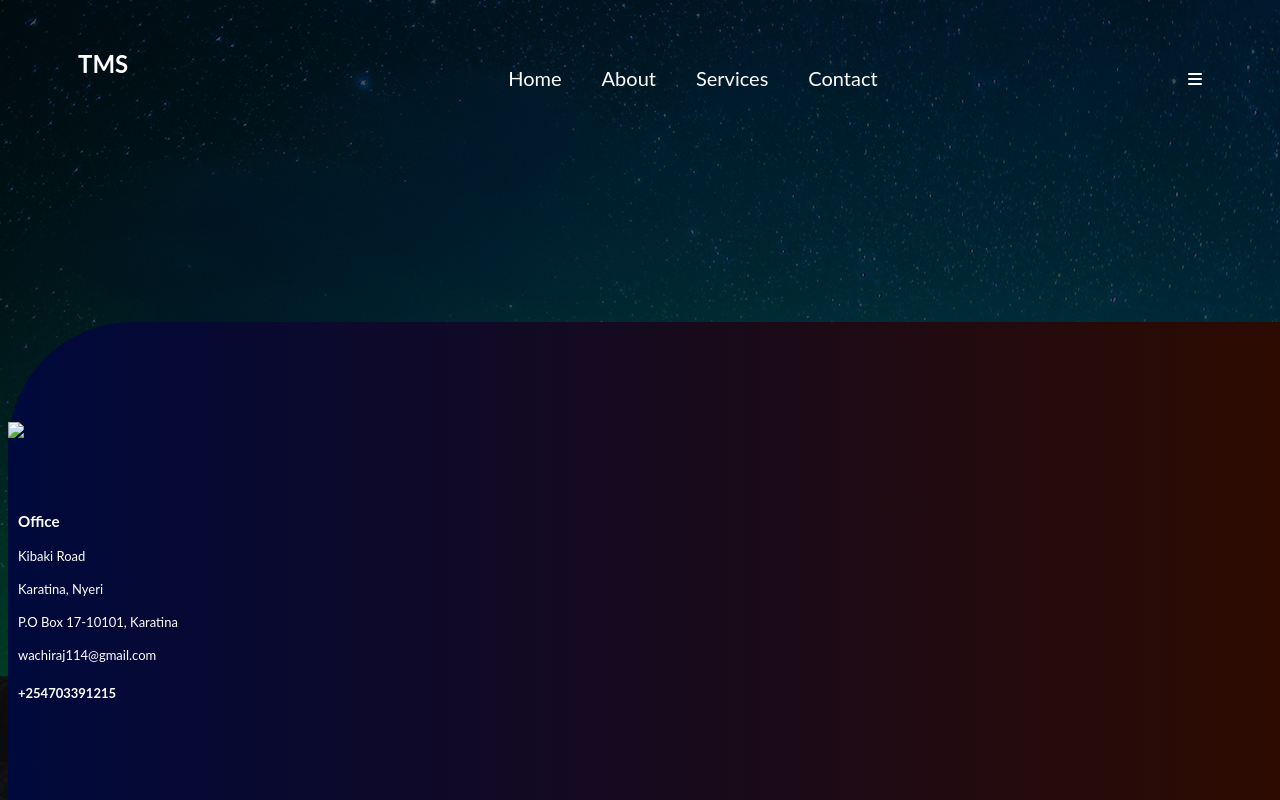
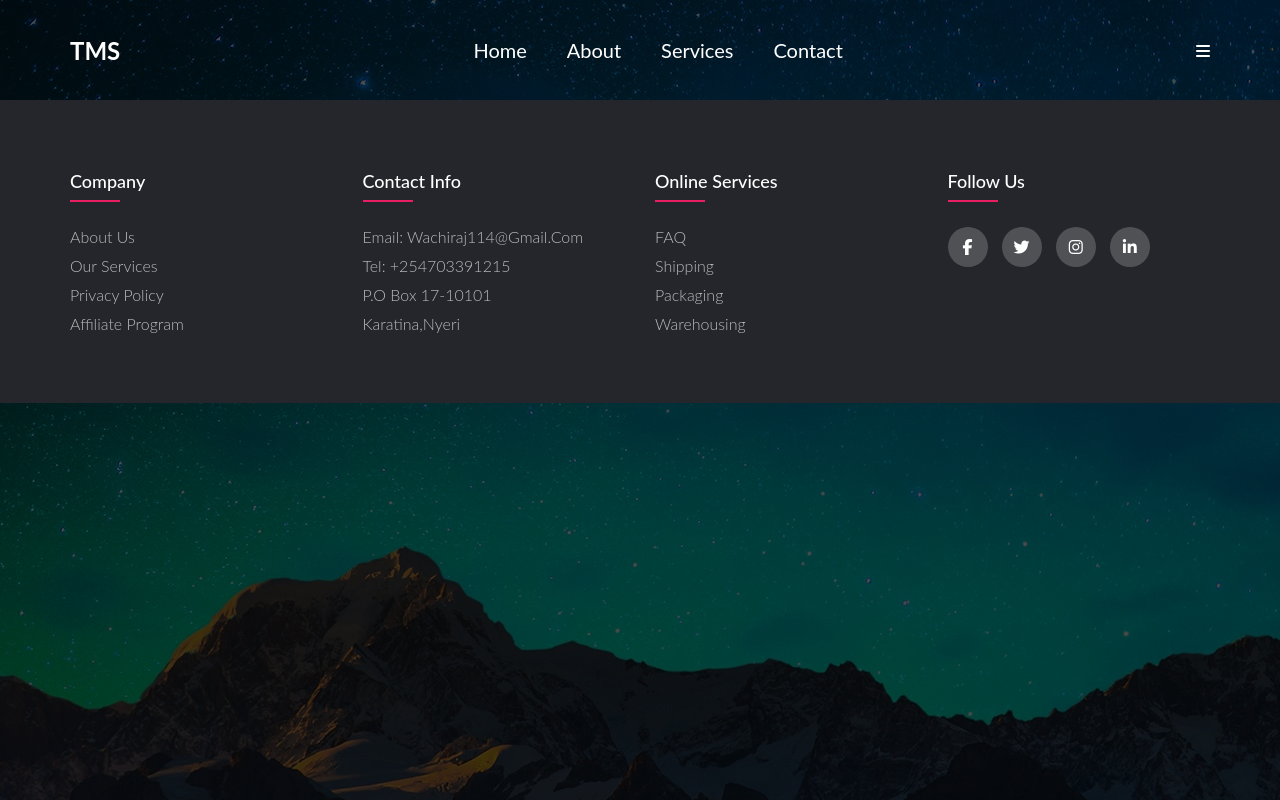
Before and after one commit to joewacira/Portofolio-Project, a plain HTML site: page home.html in a window 1280 px wide. Drawn offline with Linux system fonts and the light colour scheme.

Commit message:
creation of footer and javascript animations

```diff
--- a/home.css
+++ b/home.css
@@ -7,37 +7,95 @@ body{
 
 }
 
-footer{
-    width: 100%;
-    position: absolute;
-    bottom: 0;
-    background: linear-gradient(to right, #00093c, #2d0b00);
-    color: #fff;
-    padding: 100px 0 30px;
-    border-top-left-radius: 125px;
-    font-size: 13px;
-    line-height: 20px;
+@import url('https://fonts.googleapis.com/css2?family=Poppins:wght@300;400;500;600;700&display=swap');
 
+*{
+	margin:0;
+	padding: 0;
+	box-sizing: border-box;
+}
+.container{
+	max-width: 1170px;
+	margin:auto;
+}
+.row{
+	display: flex;
+	flex-wrap: wrap;
+}
+ul{
+	list-style: none;
+}
+.footer{
+	background-color: #24262b;
+    padding: 70px 0;
+}
+.footer-col{
+   width: 25%;
+   padding: 0 15px;
+}
+.footer-col h4{
+	font-size: 18px;
+	color: #ffffff;
+	text-transform: capitalize;
+	margin-bottom: 35px;
+	font-weight: 500;
+	position: relative;
+}
+.footer-col h4::before{
+	content: '';
+	position: absolute;
+	left:0;
+	bottom: -10px;
+	background-color: #e91e63;
+	height: 2px;
+	box-sizing: border-box;
+	width: 50px;
+}
+.footer-col ul li:not(:last-child){
+	margin-bottom: 10px;
+}
+.footer-col ul li a{
+	font-size: 16px;
+	text-transform: capitalize;
+	color: #ffffff;
+	text-decoration: none;
+	font-weight: 300;
+	color: #bbbbbb;
+	display: block;
+	transition: all 0.3s ease;
+}
+.footer-col ul li a:hover{
+	color: #ffffff;
+	padding-left: 8px;
+}
+.footer-col .social-links a{
+	display: inline-block;
+	height: 40px;
+	width: 40px;
+	background-color: rgba(255,255,255,0.2);
+	margin:0 10px 10px 0;
+	text-align: center;
+	line-height: 40px;
+	border-radius: 50%;
+	color: #ffffff;
+	transition: all 0.5s ease;
+}
+.footer-col .social-links a:hover{
+	color: #24262b;
+	background-color: #ffffff;
 }
 
-.row{
-    width: 85%;
-    margin: auto;
-    display: flex;
-    flex-wrap: wrap;
-    align-items: flex-start;
-    justify-content: space-between;
+/*responsive*/
+@media(max-width: 767px){
+  .footer-col{
+    width: 50%;
+    margin-bottom: 30px;
 }
-
-.col{
-    flex-basis: 25%;
-    padding: 10px;
 }
-
-.logo{
-    width: 80px;
-    margin-bottom: 30px;
-
+@media(max-width: 574px){
+  .footer-col{
+    width: 100%;
+}
 }
 
 
--- a/home.html
+++ b/home.html
@@ -40,30 +40,49 @@
         <script src="https://kit.fontawesome.com/f8e1a90484.js" crossorigin="anonymous"></script>
 
     </header>
-    <footer>
-        <div class="row">
-            </div class="col">
-                <img src="logo.png" class="logo">
-                <p>
+    <footer class="footer">
+        <div class="container">
+            <div class="row">
+                <div class="footer-col">
+                    <h4>company</h4>
+                    <ul>
+                        <li><a href="#">about us</a></li>
+                        <li><a href="#">our services</a></li>
+                        <li><a href="#">privacy policy</a></li>
+                        <li><a href="#">affiliate program</a></li>
+                    </ul>
+                </div>
+                <div class="footer-col">
+                    <h4>contact Info</h4>
+                    <ul>
+                        <li><a href="#">email: wachiraj114@gmail.com</a></li>
+                        <li><a href="#">tel: +254703391215</a></li>
+                        <li><a href="#">P.o Box 17-10101</a></li>
+                        <li><a href="#">Karatina,Nyeri</a></li>
 
-                </p>
+                    </ul>
+                </div>
+                <div class="footer-col">
+                    <h4>online services</h4>
+                    <ul>
+                        <li><a href="#">FAQ</a></li>
+                        <li><a href="#">shipping</a></li>
+                        <li><a href="#">Packaging</a></li>
+                        <li><a href="#">Warehousing</a></li>
+                    </ul>
+                </div>
+                <div class="footer-col">
+                    <h4>follow us</h4>
+                    <div class="social-links">
+                        <a href="#"><i class="fab fa-facebook-f"></i></a>
+                        <a href="#"><i class="fab fa-twitter"></i></a>
+                        <a href="#"><i class="fab fa-instagram"></i></a>
+                        <a href="#"><i class="fab fa-linkedin-in"></i></a>
+                    </div>
+                </div>
             </div>
-            <div class="col">
-                <h3>Office</h3>
-                <p>Kibaki Road</p>
-                <p>Karatina, Nyeri</p>
-                <p>P.O Box 17-10101, Karatina</p>
-                <p class="email-id">wachiraj114@gmail.com</p>
-                <h4>+254703391215</h4>
-
-            </div>
-            <div class="col"></div>
-            <div class="col"></div>
-
         </div>
-
-
-    </footer>
+   </footer>
 
     </body>
     </html>
```
